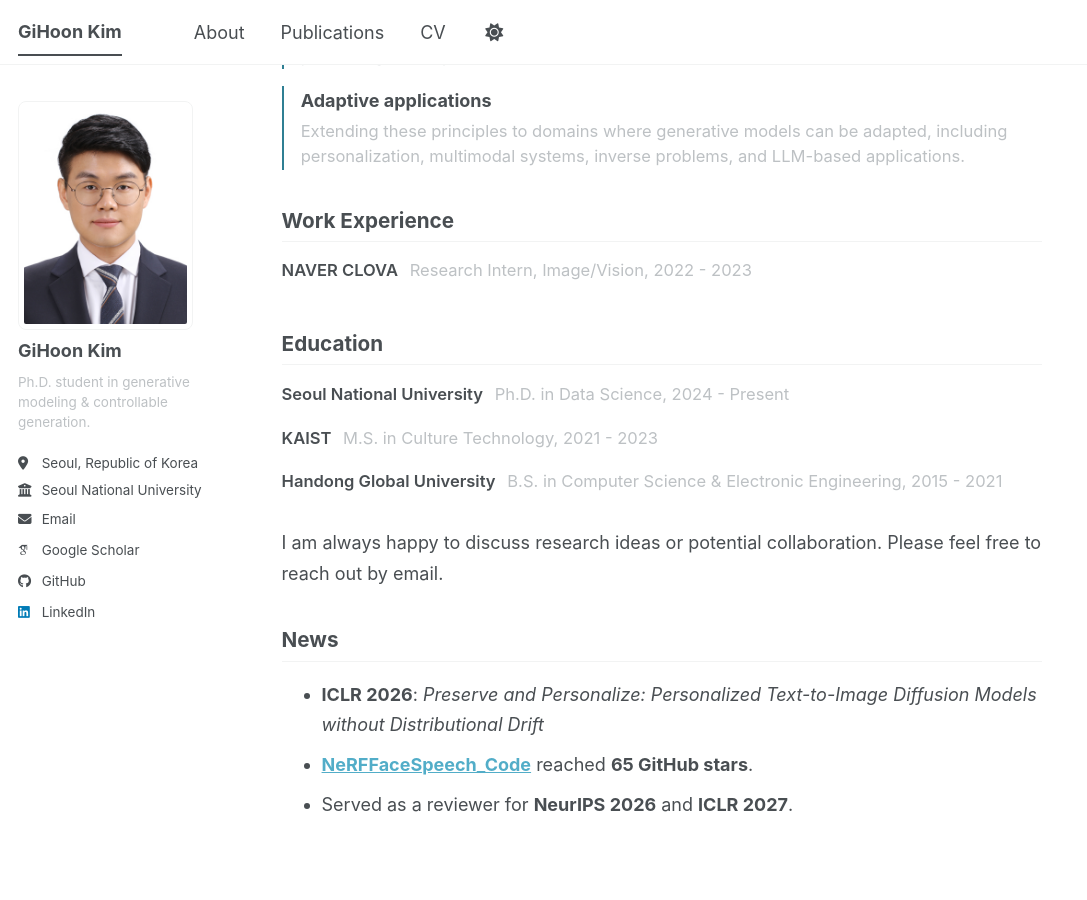
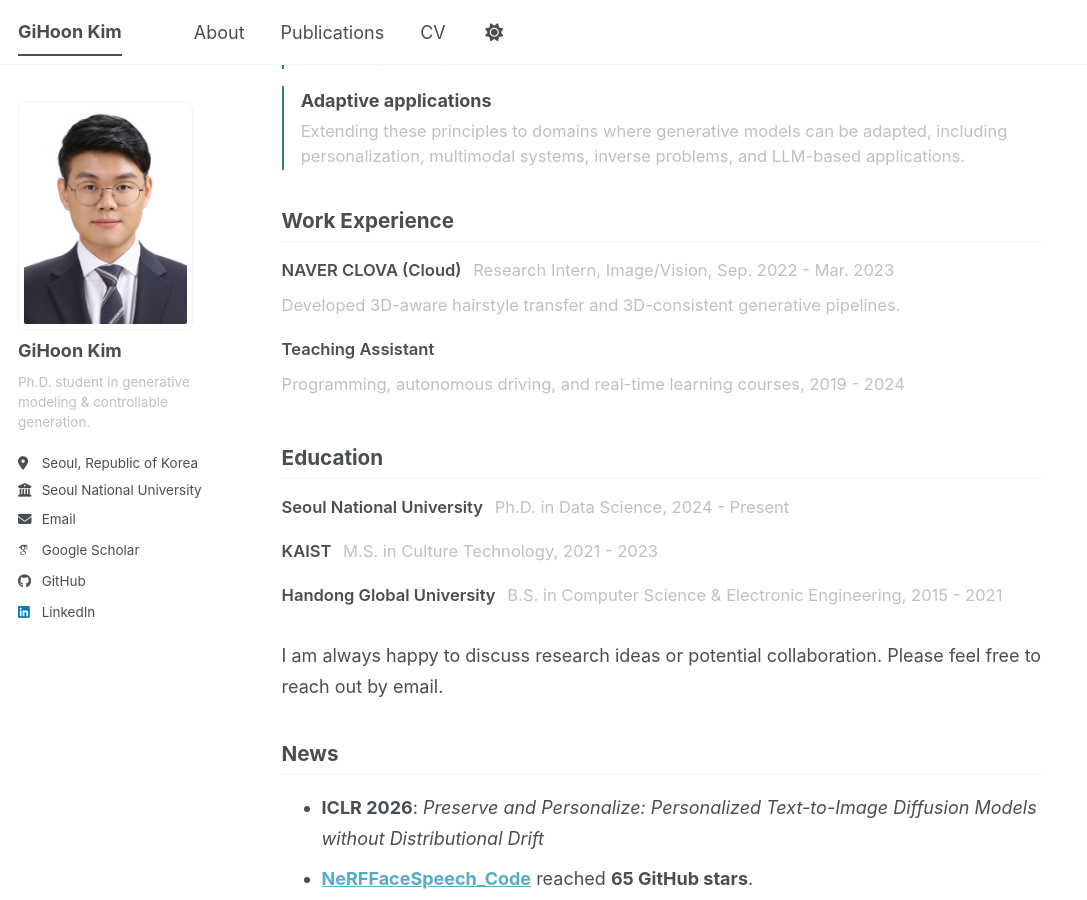
Before and after one commit to rlgnswk/gihoonkim, a Jekyll site: the page built from _pages/about.md, in a window 1280 px wide and 900 px high, scrolled down 582 px. Shown: the whole window, without its empty margins (0-1087 px from the left). Built offline with Jekyll 4.4.1, drawn with Linux system fonts in a browser that asks for light colours; some web fonts are replaced; a script bundle is joined from its source files by our own code; library files that are not in the unit come from our copies.

Commit message:
Expand homepage work experience

```diff
--- a/_pages/about.md
+++ b/_pages/about.md
@@ -36,8 +36,13 @@ I am a Ph.D. student in Data Science at <strong>Seoul National University</stron
 
 <ul class="compact-list">
   <li>
-    <strong>NAVER CLOVA</strong>
-    <span>Research Intern, Image/Vision, 2022 - 2023</span>
+    <strong>NAVER CLOVA (Cloud)</strong>
+    <span>Research Intern, Image/Vision, Sep. 2022 - Mar. 2023</span>
+    <span>Developed 3D-aware hairstyle transfer and 3D-consistent generative pipelines.</span>
+  </li>
+  <li>
+    <strong>Teaching Assistant</strong>
+    <span>Programming, autonomous driving, and real-time learning courses, 2019 - 2024</span>
   </li>
 </ul>
 
```
